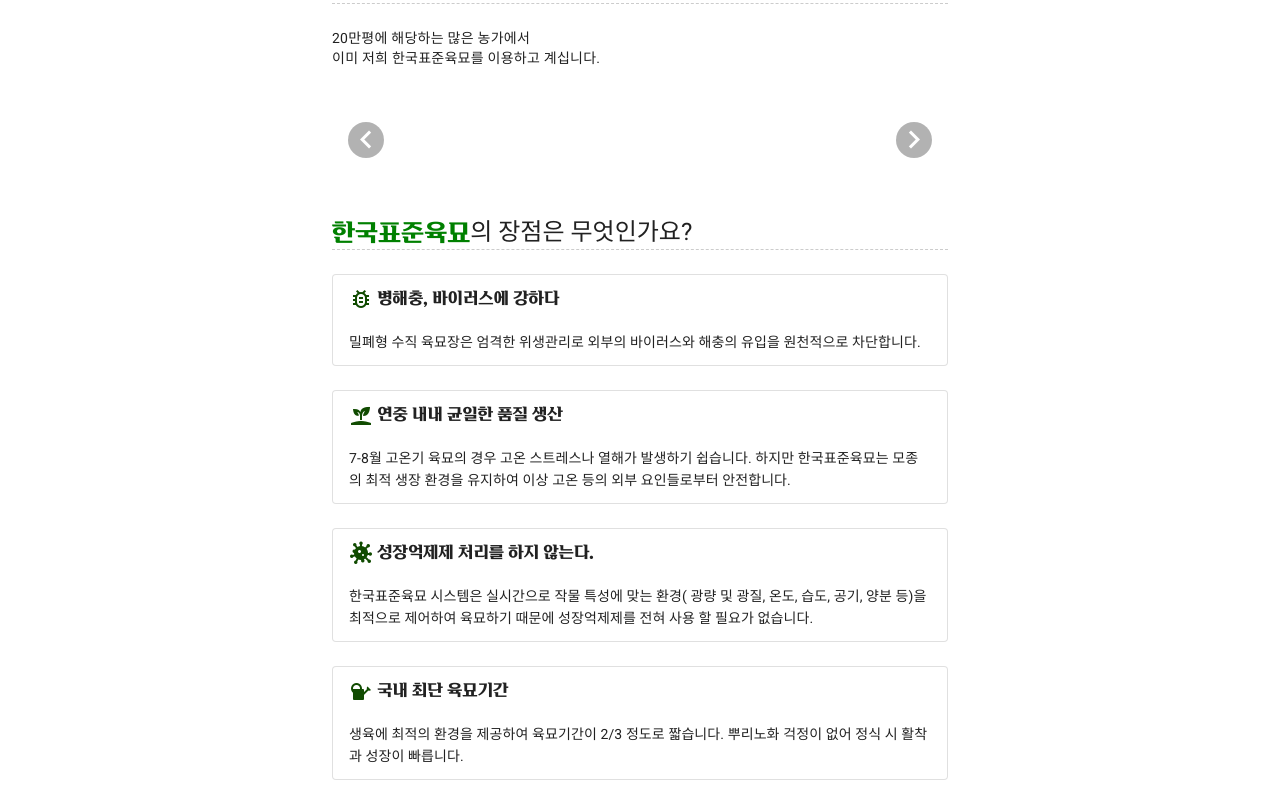
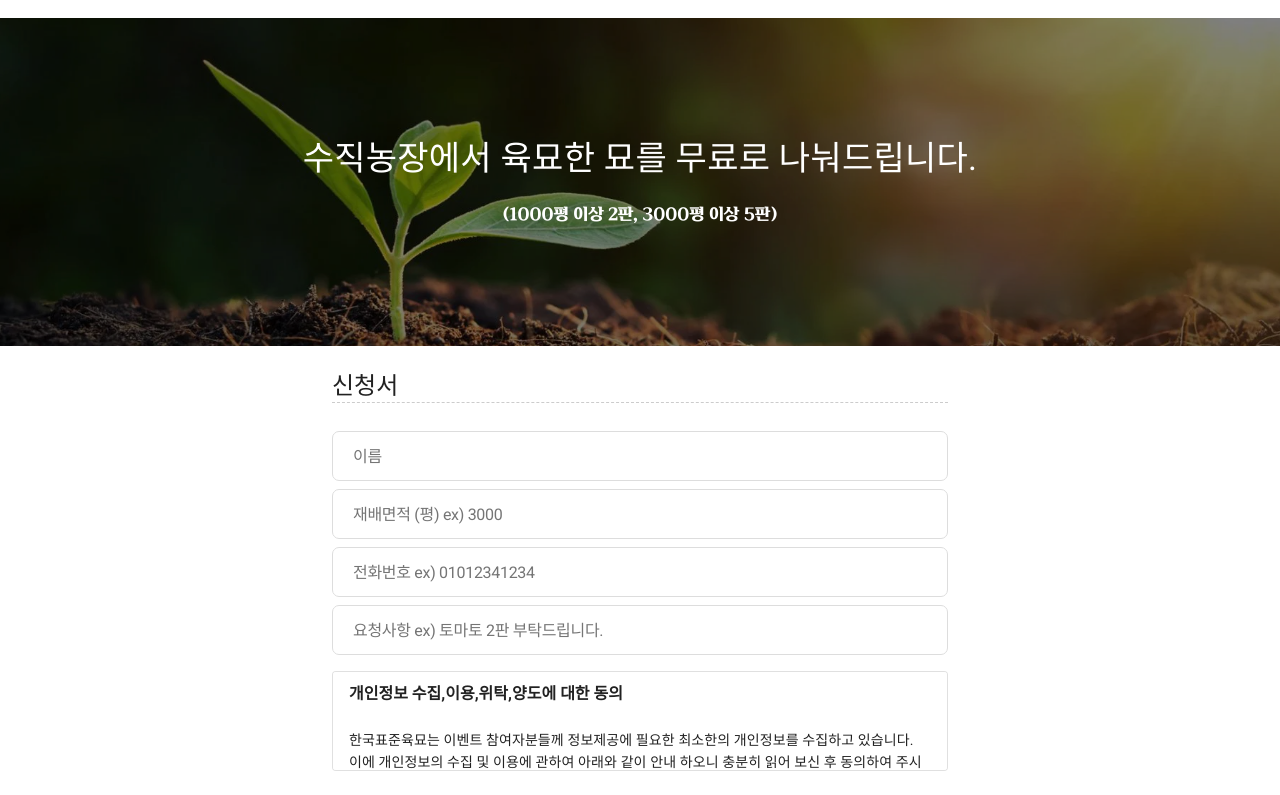
Before and after one commit to rladltmf224/landing, a Vue app: page / in a window 1280 px wide. Shown: the part 2002-2797 px from the top of the page. Built offline with nearby package versions, Linux system fonts and the light colour scheme.

Commit message:
style:참여하기버튼

```diff
--- a/src/views/content/AppContent copy.vue
+++ b/src/views/content/AppContent copy.vue
@@ -345,9 +345,7 @@
         let body = {
             area: this.userInfo.area,
             customerName: this.userInfo.customerName,
-            phoneNumber: this.userInfo.phoneNumber_1 +
-                this.userInfo.phoneNumber_2 +
-                this.userInfo.phoneNumber_3,
+            phoneNumber: this.userInfo.phoneNumber_1,
             request: this.userInfo.item
         }
         if (body.customerName == '') {
--- a/src/views/content/AppContent.scss
+++ b/src/views/content/AppContent.scss
@@ -220,7 +220,9 @@
   padding-bottom: 30px;
   border-bottom: 1px solid #ddd;
 }
-
+.box-input .input-default.is-small {
+  width: 300px;
+}
 //플로팅 부분
 // 플로팅부분
 
@@ -279,7 +281,72 @@
   }
 }
 
+.agree_box {
+  width: 100%;
+  overflow-y: scroll;
+  /* border: 2px solid #3f1d42; */
+  box-sizing: border-box;
+  padding: 20px;
+  margin-bottom: 15px;
+  height: 215px;
+  color: #333;
+  font-size: 18px;
+  background: #f1f1f1;
+  border: 1px solid #e1e1e1;
+}
+.agree_radio {
+  font-size: 20px;
+  padding: 0px;
+  text-align: center;
+  color: #000;
+  display: flex;
+  justify-content: center;
+  letter-spacing: 0.5px;
+}
+.button_box {
+  margin-top: 20px;
+  display: flex;
+  justify-content: center;
+}
+.btn_l {
+  margin-right: 5px;
+  border: 1px solid #000;
+}
+.btn_r {
+  margin-left: 5px;
+  border: 1px solid #000;
+}
+.buttons {
+  text-align: center;
+}
+.buttons a.Notconfirm {
+  background: linear-gradient(to right, #bebebe, rgb(155, 155, 155));
+  font-size: 28px;
+  width: 250px;
+  height: 75px;
+  line-height: 80px;
+  display: flex;
+  justify-content: center;
+  align-items: center;
+  cursor: default;
+}
+
+.buttons a.confirm {
+  background: linear-gradient(to right, #a6d254, #8cb83a);
+  font-size: 28px;
+  width: 250px;
+  height: 75px;
+  line-height: 80px;
+  cursor: pointer;
+  display: flex;
+  justify-content: center;
+  align-items: center;
+}
+
 @media (max-width: 600px) {
+  .box-input .input-default.is-small {
+    width: 145px;
+  }
   .mid_img {
     width: 50px;
     height: 50px;
--- a/src/views/content/AppContent.vue
+++ b/src/views/content/AppContent.vue
@@ -192,7 +192,7 @@
       </v-col>
     </v-row>
     <v-row justify="center">
-      <v-col lg="6" xs="12">
+      <v-col xl="6" lg="6" md="6" sm="6" xs="5">
         <v-card class="mx-auto" outlined>
           <v-list-item three-line>
             <v-list-item-content>
@@ -213,7 +213,7 @@
       </v-col>
     </v-row>
     <v-row justify="center">
-      <v-col lg="6" xs="12">
+      <v-col xl="6" lg="6" md="6" sm="6" xs="5">
         <v-card class="mx-auto" outlined>
           <v-list-item three-line>
             <v-list-item-content>
@@ -234,7 +234,7 @@
       </v-col>
     </v-row>
     <v-row justify="center">
-      <v-col lg="6" xs="12">
+      <v-col xl="6" lg="6" md="6" sm="6" xs="5">
         <v-card class="mx-auto" outlined>
           <v-list-item three-line>
             <v-list-item-content>
@@ -272,7 +272,7 @@
       </v-col>
     </v-row>
     <v-row justify="center">
-      <v-col cols="12" sm="10" md="8" lg="6">
+      <v-col xl="6" lg="6" md="6" sm="6" xs="5">
         <v-row>
           <v-col>
             <p
@@ -284,53 +284,138 @@
         </v-row>
       </v-col>
     </v-row>
+
     <v-row justify="center">
-      <v-col lg="6" xs="12">
-        <div class="rq-form">
-          <div id="divId" class="box-input">
-            <div class="input-wrap">
+      <v-col xl="6" lg="6" md="6" sm="6" xs="5" class="d-flex box-input pb-0">
         <input
           id="id"
           type="text"
           placeholder="이름"
           class="my-1 input-default is-delete"
           title="이름"
-                oninput="login.confirmKeyPress(this, $(this));$commUtil.inputOnlyEngNumber(this, 15);login.saveIdOnInput();"
-                onkeypress="login.enterKeyEvent(event,'id');"
         />
-            </div>
-            <span class="txt-error" id="idError"></span>
-          </div>
-          <div id="divPw" class="box-input">
-            <div class="input-wrap">
+      </v-col>
+    </v-row>
+    <v-row justify="center">
+      <v-col xl="6" lg="6" md="6" sm="6" xs="5" class="box-input py-0">
         <input
-                id="password"
-                type="password"
-                placeholder="재배면적(평)"
+          oninput="this.value = this.value.slice(0, 4).replace(/[^0-9.]/g, '').replace(/(\..*)\./g, '$1');"
+          type="number"
+          placeholder="재배면적 (평) ex) 3000"
+          v-model="userInfo.area"
+          name="c_name"
+          id="c_name"
           class="my-1 input-default is-delete"
-                title="이름"
-                oninput="login.confirmKeyPress(this, $(this));passValid.passInputCheck(this)"
-                onkeypress="login.enterKeyEvent(event,'pw')"
         />
-            </div>
-          </div>
-          <div id="divPw" class="box-input">
-            <div class="input-wrap">
+      </v-col>
+    </v-row>
+    <v-row justify="center">
+      <v-col xl="6" lg="6" md="6" sm="6" xs="5" class="box-input py-0">
         <input
-                id="password"
-                type="password"
-                placeholder="연락처"
+          oninput="this.value = this.value.slice(0, 11).replace(/[^0-9.]/g, '').replace(/(\..*)\./g, '$1');"
+          type="number"
+          placeholder="전화번호 ex) 01012341234"
+          v-model="userInfo.phoneNumber_1"
+          name="c_name"
+          id="c_name"
           class="my-1 input-default is-delete"
-                title="이름"
-                oninput="login.confirmKeyPress(this, $(this));passValid.passInputCheck(this)"
-                onkeypress="login.enterKeyEvent(event,'pw')"
         />
-            </div>
-          </div>
-        </div>
+      </v-col>
+    </v-row>
+    <v-row justify="center">
+      <v-col xl="6" lg="6" md="6" sm="6" xs="5" class="box-input py-0">
+        <input
+          type="text"
+          placeholder="요청사항 ex) 토마토 2판 부탁드립니다."
+          v-model="userInfo.item"
+          name="c_name"
+          id="c_name"
+          maxlength="200"
+          class="my-1 input-default is-delete"
+        />
       </v-col>
     </v-row>
 
+    <!-- 개인정보수집동의 -->
+    <v-row justify="center">
+      <v-col xl="6" lg="6" md="6" sm="6" xs="5">
+        <v-card class="mx-auto" outlined height="100px" style="overflow: auto">
+          <v-list-item three-line>
+            <v-list-item-content>
+              <v-list-item-title class="card_titletext-sm-h6 mb-1">
+                <strong class=""
+                  >개인정보 수집,이용,위탁,양도에 대한 동의</strong
+                >
+              </v-list-item-title>
+
+              <v-card-text class="pa-0">
+                <br />
+                한국표준육묘는 이벤트 참여자분들께 정보제공에 필요한 최소한의
+                개인정보를 수집하고 있습니다.
+                <br />이에 개인정보의 수집 및 이용에 관하여 아래와 같이 안내
+                하오니 충분히 읽어 보신 후 동의하여 주시기 바랍니다.<br />
+                <br />
+                <strong class="h6"
+                  >1. 개인정보 취급방침에 대한 동의 (필수) </strong
+                ><br />
+                개인정보 수집 주체 : 한국표준육묘<br />
+                개인정보 수집/이용 항목 : 이름, 연락처<br />
+                개인정보 수집/이용 목적 : 이벤트 응모<br />
+                개인정보 동의를 거부할 권리 : 귀하께서는 개인정보 수집/이용을
+                거절할 수 있으며, <br />거절하실 경우 서비스를 제공해 드릴 수
+                없습니다.<br />
+                <br />
+                <strong class="h6">2. 개인정보 수집 및 이용 기간</strong><br />
+                한국표준육묘는 개인정보수집 및 이용목적이 달성된 후에는 예외
+                없이 해당정보를 지체없이 파기합니다.<br />
+              </v-card-text>
+            </v-list-item-content>
+          </v-list-item>
+        </v-card>
+      </v-col>
+    </v-row>
+    <v-row justify="center">
+      <v-col xl="6" lg="6" md="6" sm="6" xs="5" class="d-flex justify-center">
+        <strong> ※ (필수) 개인정보취급방침에 </strong>
+        <span class="agree_radio_01"
+          ><label for="e01_agree_y" class="strong">
+            <input
+              class="ml-2"
+              type="radio"
+              @click="getBtnValue()"
+              v-model="radioValues"
+              value="Y"
+            />
+            동의합니다.</label
+          ></span
+        >
+        <span class="agree_radio_02"
+          ><label for="agree02" class="strong">
+            <input
+              class="ml-2"
+              type="radio"
+              @click="getBtnValue()"
+              v-model="radioValues"
+              value="N"
+            />
+            동의하지 않습니다.</label
+          ></span
+        >
+      </v-col>
+    </v-row>
+    <!-- 참여하기 -->
+    <v-row class="d-flex justify-center pb-12">
+      <v-col xl="6" lg="6" md="6" sm="6" xs="5">
+        <v-btn
+          block
+          @click="radioValues === 'Y' ? preSubmit() : null"
+          :color="radioValues === 'Y' ? 'primary' : 'grey'"
+          :disabled="radioValues === 'N'"
+          large
+          >참여하기</v-btn
+        >
+      </v-col>
+    </v-row>
     <!-- float -->
     <a
       class="uk-position-bottom-right uk-text-center"
@@ -388,7 +473,7 @@
     },
   ];
   width: number = 0;
-  isShowValue: boolean = false;
+  isShowValue: boolean = true;
 
   get farmsInfo() {
     return cfg.farmsInfo;
@@ -411,7 +496,6 @@
     }
   }
 
-  @Prop() private msg!: string;
   MoveToSample() {
     var element = document.querySelector("#sample");
     if (element !== null) {
```
Lines whose indentation alone changed are shown as unchanged.
